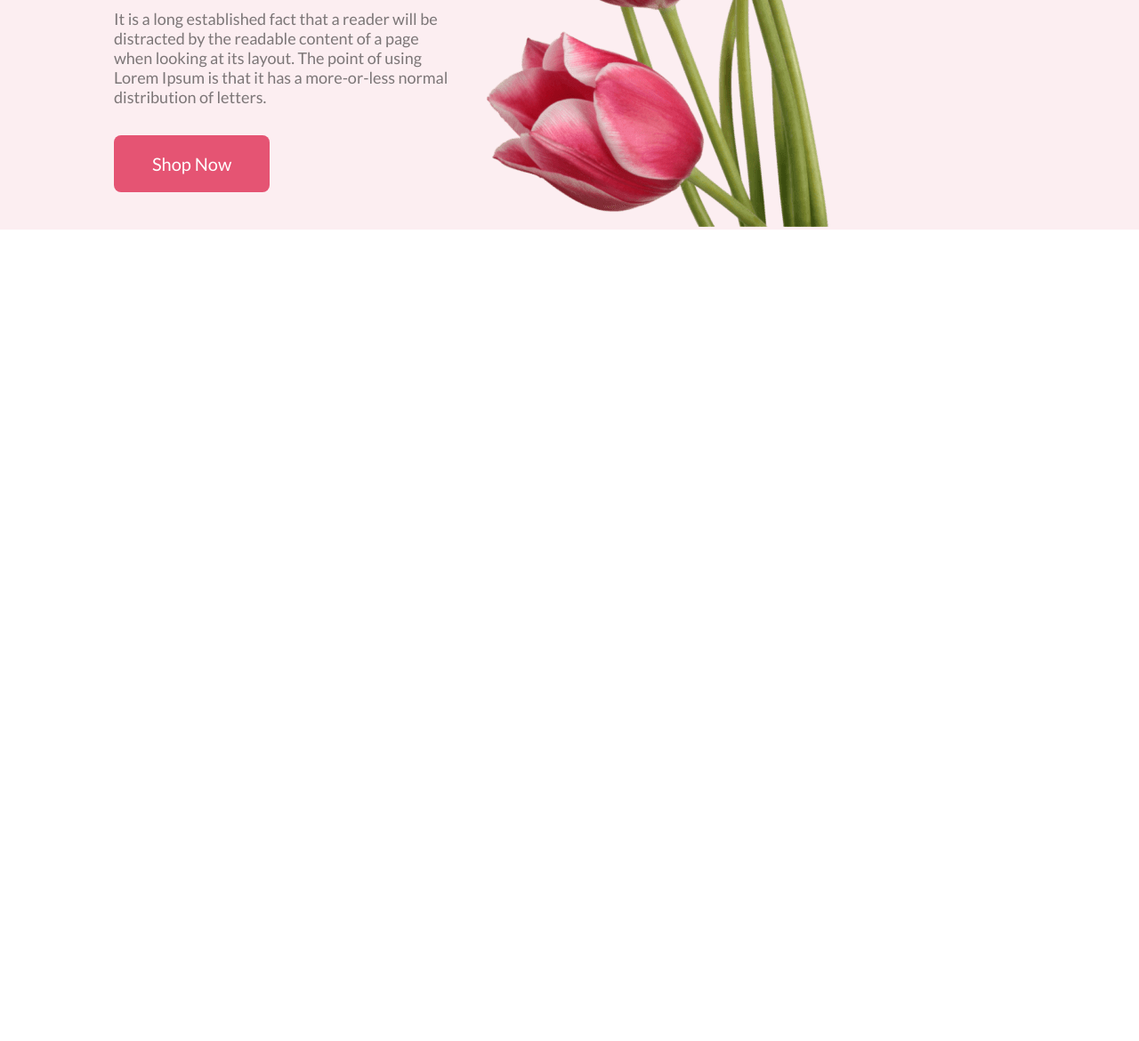
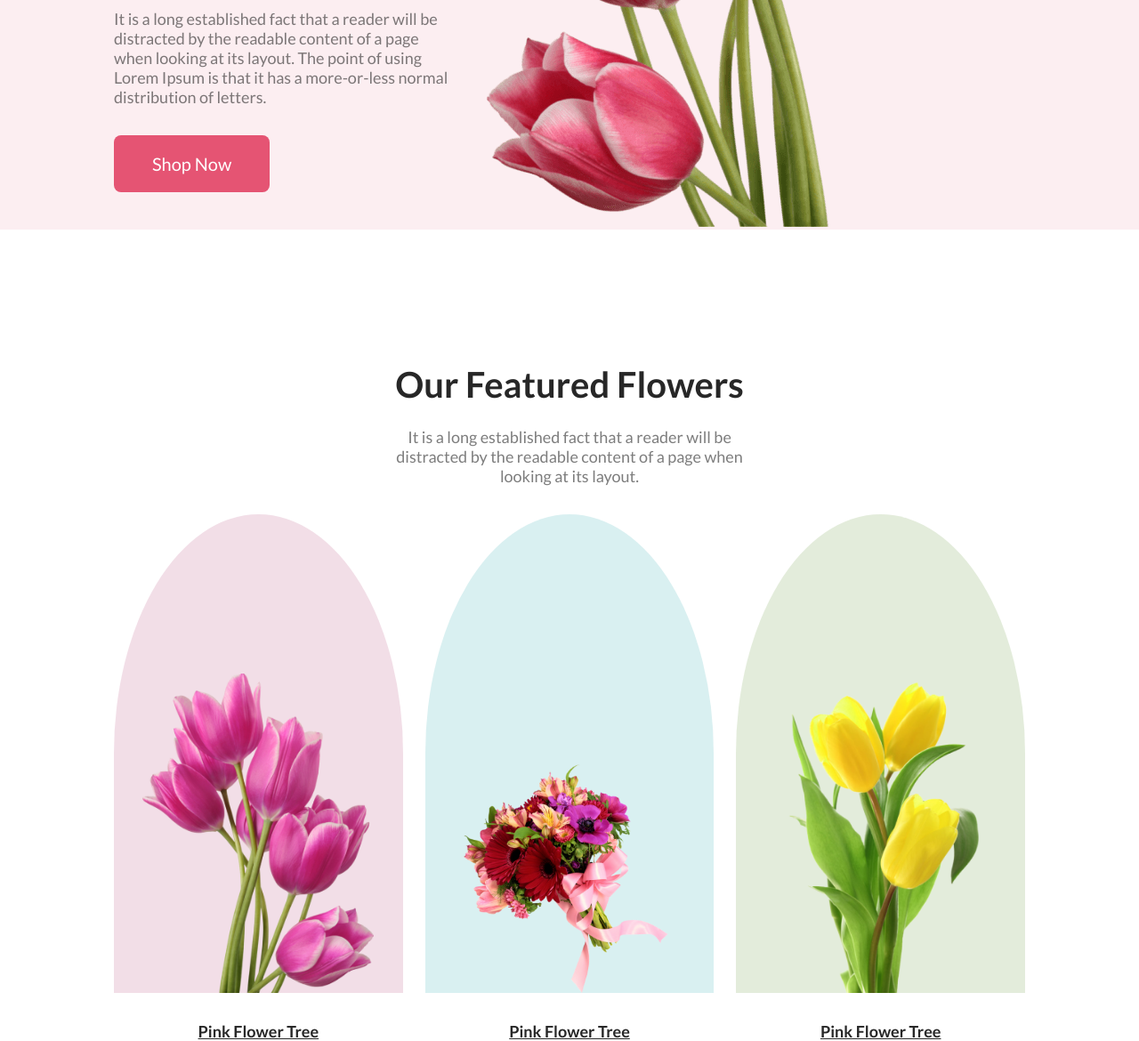
Before and after one commit to mosfiqurRahmanJsd/flower-shop, a plain HTML site: page index.html in a window 1280 px wide. Shown: the part 545-1715 px from the top of the page at 89% size. Before the commit the page ends 803 px from the top, so only its background shows below. Drawn offline with Linux system fonts and the light colour scheme.

Commit message:
featured flower added

```diff
--- a/index.html
+++ b/index.html
@@ -16,8 +16,9 @@
 </head>
 
 <body>
+    <!-- this is our header section -->
     <header>
-        <div class="container">
+        <section class="container beautiful-flower">
             <div>
                 <h1>Let's make beautiful flowers a part of your life.</h1>
                 <p>It is a long established fact that a reader will be distracted by the readable content of a page when
@@ -28,9 +29,28 @@
             <div>
                 <img src="./images/pngwing 10.png" alt="">
             </div>
-        </div>
+        </section>
     </header>
     <main>
+        <section class="container featured-section">
+            <div class="featured-flowers">
+                <h2>Our Featured Flowers</h2>
+                <p>It is a long established fact that a reader will be distracted by the readable content of a page
+                    when
+                    looking at its layout.</p>
+            </div>
+            <div class="featured-flowes-boxes">
+                <div class="box1  box">
+                    <p>Pink Flower Tree</p>
+                </div>
+                <div class="box2 box">
+                    <p>Pink Flower Tree</p>
+                </div>
+                <div class="box3 box">
+                    <p>Pink Flower Tree</p>
+                </div>
+            </div>
+        </section>
 
 
     </main>
--- a/style.css
+++ b/style.css
@@ -1,32 +1,7 @@
-/* custom style */
+/* common style */
 * {
     font-family: 'Lato', sans-serif;
     margin: 0;
-}
-
-
-/* header styles */
-header {
-    background-color: #FCEEF1;
-}
-
-header h1 {
-    font-size: 80px;
-    color: 272727;
-    margin-bottom: 32px;
-}
-
-header p {
-    font-size: 18px;
-    color: rgba(39, 39, 39, 0.60);
-    margin-bottom: 32px;
-}
-
-.container {
-    width: 80%;
-    margin: 0 auto;
-    display: flex;
-    align-items: center;
 }
 
 .primary-btn {
@@ -38,3 +13,88 @@ header p {
     border-radius: 8px;
     cursor: pointer;
 }
+
+
+/* header styles */
+header {
+    background-color: #FCEEF1;
+    margin-bottom: 150px;
+}
+
+header h1 {
+    font-size: 80px;
+    color: 272727;
+    margin-bottom: 32px;
+    font-weight: 800;
+}
+
+p {
+    font-size: 18px;
+    color: rgba(39, 39, 39, 0.60);
+    margin-bottom: 32px;
+}
+
+.container {
+    width: 80%;
+    margin: 0 auto;
+}
+
+.beautiful-flower {
+    display: flex;
+    align-items: center;
+}
+
+
+/* featured flower style */
+.featured-flowers {
+    width: 40%;
+    margin: 0 auto;
+    text-align: center;
+}
+
+.featured-flowers h2 {
+    font-size: 40px;
+    color: #272727;
+    margin-bottom: 24px;
+    font-weight: 800;
+}
+
+.featured-flowes-boxes {
+    display: flex;
+    gap: 25px;
+}
+
+.featured-flowes-boxes .box {
+    height: 538px;
+    width: 400px;
+    border-radius: 50% 50% 0 0;
+    background-repeat: no-repeat;
+    background-size: 80%;
+    background-position: bottom center;
+}
+
+.featured-flowes-boxes .box p {
+    text-align: center;
+    color: #272727;
+    text-decoration: underline;
+    font-weight: 700;
+    margin-top: 570px;
+}
+
+.featured-flowes-boxes .box1 {
+    background-color: rgba(167, 33, 98, 0.15);
+    background-image: url('./images/pngwing\ 6.png');
+
+}
+
+.featured-flowes-boxes .box2 {
+    background-color: rgba(5, 151, 160, 0.15);
+    background-image: url('./images/pngwing\ 5.png');
+
+}
+
+
+.featured-flowes-boxes .box3 {
+    background-color: rgba(71, 125, 17, 0.15);
+    background-image: url('./images/pngwing\ 7.png');
+}
```
